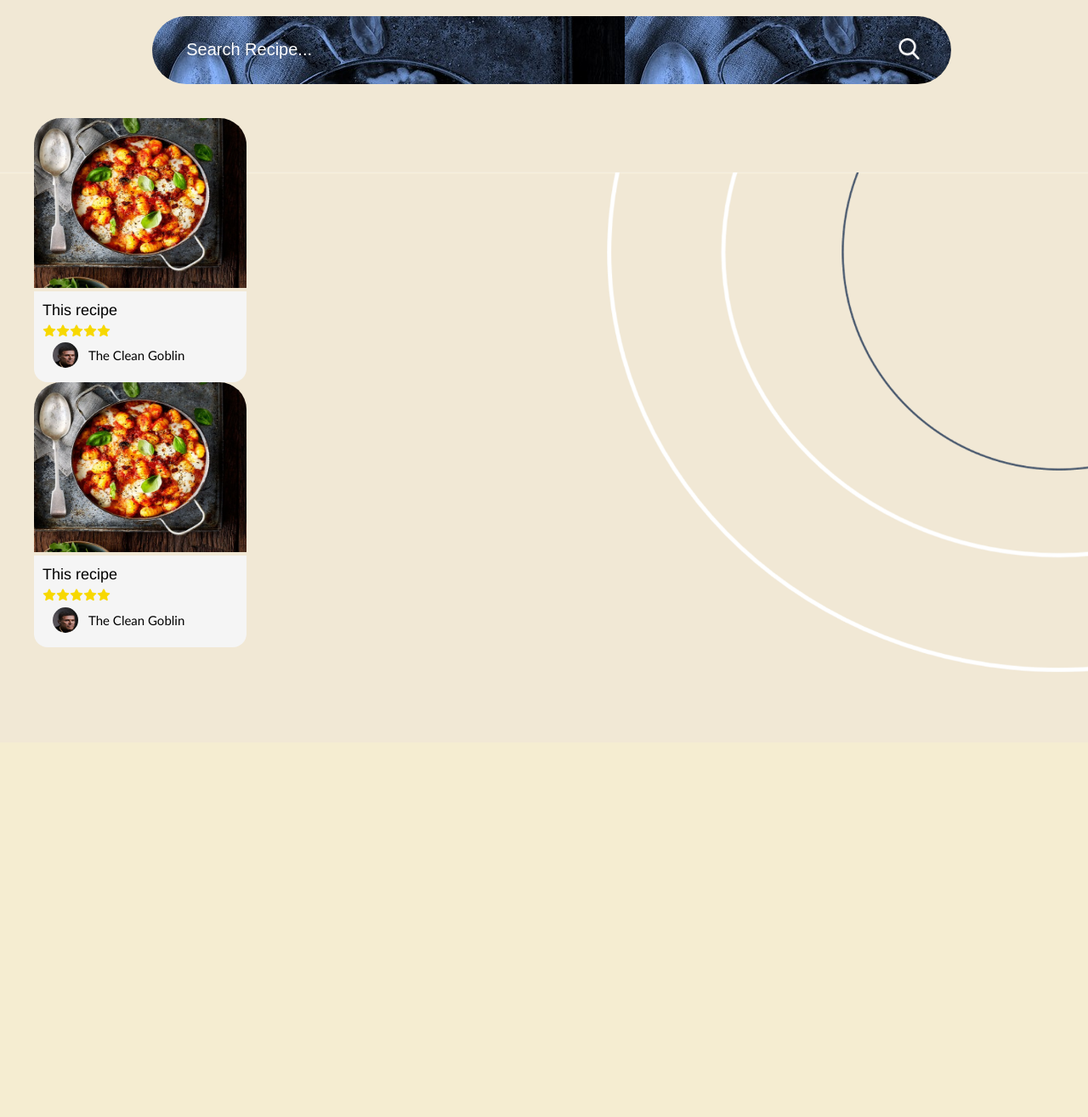
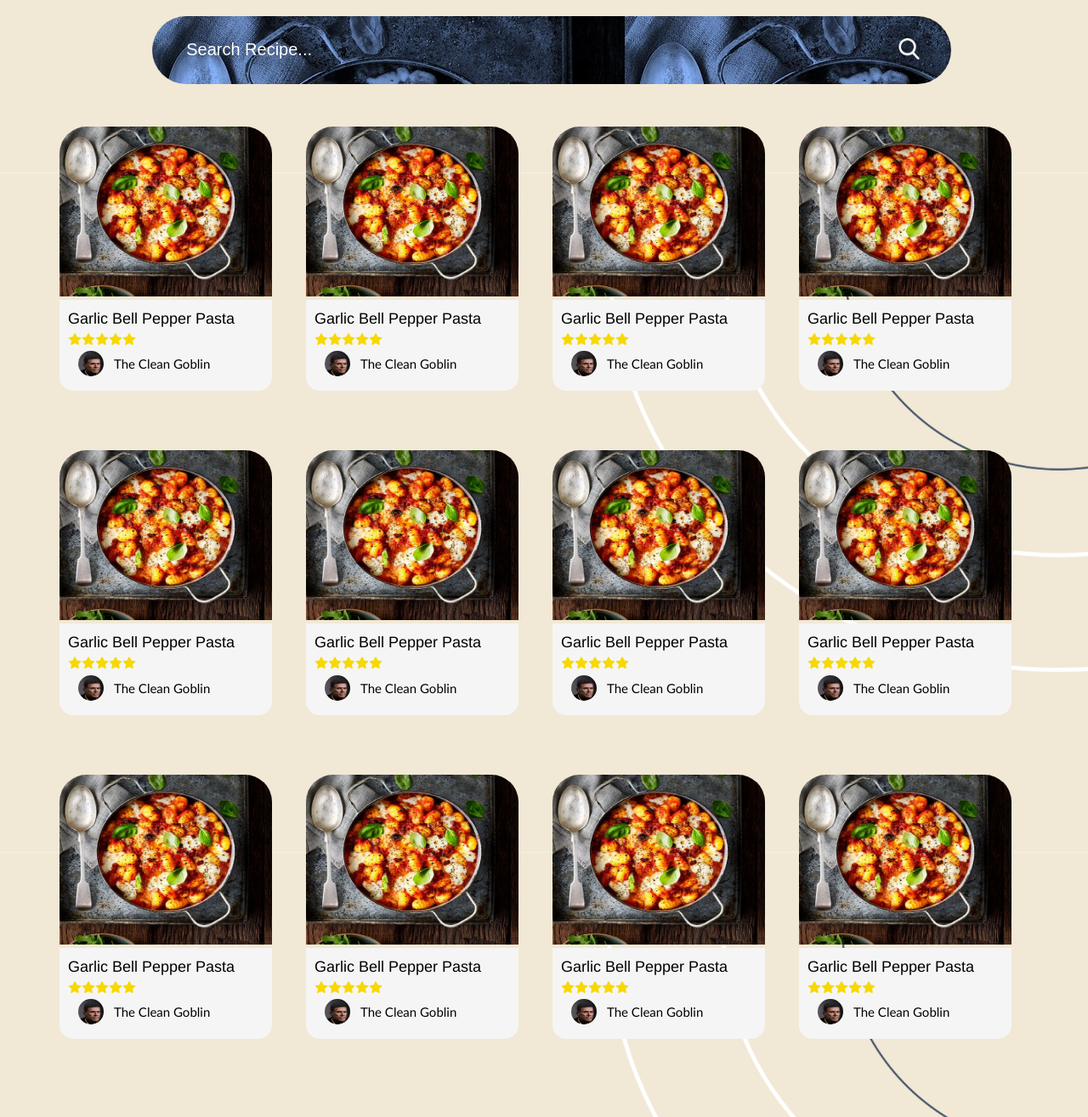
Before and after one commit to boring-school-work/cookitup, a PHP site: page / in a window 1280 px wide; the page is wider, and only the part inside the window is pictured. Shown: the part 597-1912 px from the top of that part at 85% size. Before the commit the page ends 1388 px from the top of that part, so only its background shows below. Run offline with PHP 8.4, Linux system fonts and the light colour scheme.

Commit message:
Finished explore section

```diff
--- a/assets/css/stylesheet.css
+++ b/assets/css/stylesheet.css
@@ -304,15 +304,19 @@ margin-left: 90px;
 
 
   /* Explore Section Styling */
-  .explore-row1{
-    display: inline-block;
+  .explore-row{
+    display: inline-flex;
     align-items: center;
     vertical-align: top;
-    padding: 40px;
+    padding: 20px 0;
     width: 100%;
   }
 
   .recipe-card{
+    margin-top: 30px;
+    margin-left: 20px;
+    margin-right: 20px;
+    margin-bottom: 0px;
     width: 250px;
     overflow: hidden;
     cursor: pointer;
--- a/index.html
+++ b/index.html
@@ -32,7 +32,7 @@
             <a> See Recipe → </a>
             <br>
             <br>
-            <button type="button" id="User button" class="user-button">
+            <button type="button" id="userButton" class="user-button">
                 <span class="button-text"> The Clean Goblin </span>
                 <span class="button-icon"><img src="images/Users/a3lh4g4p0w881.jpg" class="user-profile-pic"></span>
           </button>
@@ -55,13 +55,13 @@
         </form>
       </div>
 
-    <div class="explore-row1">
+    <div class="explore-row">
 
-        <div class="recipe-card"> <img src="images/chorizo-mozarella-gnocchi-bake-cropped-9ab73a3.jpg" class="recipe-img"/>
+        <div class="recipe-card" style="margin-left: 70px;"> <img src="images/chorizo-mozarella-gnocchi-bake-cropped-9ab73a3.jpg" class="recipe-img"/>
             <div class="card-data">
-             This recipe <br>
+            Garlic Bell Pepper Pasta <br>
              <img src="images/5-star.png" class="rating">
-             <button type="button" id="UserButton" class="mini-user-button">
+             <button type="button" id="miniUserButton1" class="mini-user-button">
                 <span class="mini-button-icon"><img src="images/Users/a3lh4g4p0w881.jpg" class="mini-user-profile-pic"></span>
                 <span class="mini-button-text"> The Clean Goblin </span>
           </button>
@@ -70,9 +70,31 @@
 
         <div class="recipe-card"> <img src="images/chorizo-mozarella-gnocchi-bake-cropped-9ab73a3.jpg" class="recipe-img"/>
             <div class="card-data">
-             This recipe <br>
+             Garlic Bell Pepper Pasta <br>
              <img src="images/5-star.png" class="rating">
-             <button type="button" id="UserButton" class="mini-user-button">
+             <button type="button" id="miniUserButton12" class="mini-user-button">
+                <span class="mini-button-icon"><img src="images/Users/a3lh4g4p0w881.jpg" class="mini-user-profile-pic"></span>
+                <span class="mini-button-text"> The Clean Goblin </span>
+          </button>
+            </div>
+        </div>
+
+        <div class="recipe-card"> <img src="images/chorizo-mozarella-gnocchi-bake-cropped-9ab73a3.jpg" class="recipe-img"/>
+            <div class="card-data">
+             Garlic Bell Pepper Pasta <br>
+             <img src="images/5-star.png" class="rating">
+             <button type="button" id="miniUserButton13" class="mini-user-button">
+                <span class="mini-button-icon"><img src="images/Users/a3lh4g4p0w881.jpg" class="mini-user-profile-pic"></span>
+                <span class="mini-button-text"> The Clean Goblin </span>
+          </button>
+            </div>
+        </div>
+
+        <div class="recipe-card"> <img src="images/chorizo-mozarella-gnocchi-bake-cropped-9ab73a3.jpg" class="recipe-img"/>
+            <div class="card-data">
+             Garlic Bell Pepper Pasta <br>
+             <img src="images/5-star.png" class="rating">
+             <button type="button" id="miniUserButton14" class="mini-user-button">
                 <span class="mini-button-icon"><img src="images/Users/a3lh4g4p0w881.jpg" class="mini-user-profile-pic"></span>
                 <span class="mini-button-text"> The Clean Goblin </span>
           </button>
@@ -81,11 +103,101 @@
 
     </div>
 
-    <div class="explore-row2"></div>
+    <div class="explore-row">
 
-    <div class="explore-row3"></div>
+        <div class="recipe-card" style="margin-left: 70px;"> <img src="images/chorizo-mozarella-gnocchi-bake-cropped-9ab73a3.jpg" class="recipe-img"/>
+            <div class="card-data">
+            Garlic Bell Pepper Pasta <br>
+             <img src="images/5-star.png" class="rating">
+             <button type="button" id="miniUserButton2" class="mini-user-button">
+                <span class="mini-button-icon"><img src="images/Users/a3lh4g4p0w881.jpg" class="mini-user-profile-pic"></span>
+                <span class="mini-button-text"> The Clean Goblin </span>
+          </button>
+            </div>
+        </div>
 
-    <div class="explore-row4"></div>
+        <div class="recipe-card"> <img src="images/chorizo-mozarella-gnocchi-bake-cropped-9ab73a3.jpg" class="recipe-img"/>
+            <div class="card-data">
+             Garlic Bell Pepper Pasta <br>
+             <img src="images/5-star.png" class="rating">
+             <button type="button" id="miniUserButton22" class="mini-user-button">
+                <span class="mini-button-icon"><img src="images/Users/a3lh4g4p0w881.jpg" class="mini-user-profile-pic"></span>
+                <span class="mini-button-text"> The Clean Goblin </span>
+          </button>
+            </div>
+        </div>
+
+        <div class="recipe-card"> <img src="images/chorizo-mozarella-gnocchi-bake-cropped-9ab73a3.jpg" class="recipe-img"/>
+            <div class="card-data">
+             Garlic Bell Pepper Pasta <br>
+             <img src="images/5-star.png" class="rating">
+             <button type="button" id="miniUserButton23" class="mini-user-button">
+                <span class="mini-button-icon"><img src="images/Users/a3lh4g4p0w881.jpg" class="mini-user-profile-pic"></span>
+                <span class="mini-button-text"> The Clean Goblin </span>
+          </button>
+            </div>
+        </div>
+
+        <div class="recipe-card"> <img src="images/chorizo-mozarella-gnocchi-bake-cropped-9ab73a3.jpg" class="recipe-img"/>
+            <div class="card-data">
+             Garlic Bell Pepper Pasta <br>
+             <img src="images/5-star.png" class="rating">
+             <button type="button" id="miniUserButton24" class="mini-user-button">
+                <span class="mini-button-icon"><img src="images/Users/a3lh4g4p0w881.jpg" class="mini-user-profile-pic"></span>
+                <span class="mini-button-text"> The Clean Goblin </span>
+          </button>
+            </div>
+        </div>
+
+    </div>
+
+    <div class="explore-row">
+
+        <div class="recipe-card" style="margin-left: 70px;"> <img src="images/chorizo-mozarella-gnocchi-bake-cropped-9ab73a3.jpg" class="recipe-img"/>
+            <div class="card-data">
+            Garlic Bell Pepper Pasta <br>
+             <img src="images/5-star.png" class="rating">
+             <button type="button" id="miniUserButton3" class="mini-user-button">
+                <span class="mini-button-icon"><img src="images/Users/a3lh4g4p0w881.jpg" class="mini-user-profile-pic"></span>
+                <span class="mini-button-text"> The Clean Goblin </span>
+          </button>
+            </div>
+        </div>
+
+        <div class="recipe-card"> <img src="images/chorizo-mozarella-gnocchi-bake-cropped-9ab73a3.jpg" class="recipe-img"/>
+            <div class="card-data">
+             Garlic Bell Pepper Pasta <br>
+             <img src="images/5-star.png" class="rating">
+             <button type="button" id="miniUserButton32" class="mini-user-button">
+                <span class="mini-button-icon"><img src="images/Users/a3lh4g4p0w881.jpg" class="mini-user-profile-pic"></span>
+                <span class="mini-button-text"> The Clean Goblin </span>
+          </button>
+            </div>
+        </div>
+
+        <div class="recipe-card"> <img src="images/chorizo-mozarella-gnocchi-bake-cropped-9ab73a3.jpg" class="recipe-img"/>
+            <div class="card-data">
+             Garlic Bell Pepper Pasta <br>
+             <img src="images/5-star.png" class="rating">
+             <button type="button" id="miniUserButton33" class="mini-user-button">
+                <span class="mini-button-icon"><img src="images/Users/a3lh4g4p0w881.jpg" class="mini-user-profile-pic"></span>
+                <span class="mini-button-text"> The Clean Goblin </span>
+          </button>
+            </div>
+        </div>
+
+        <div class="recipe-card"> <img src="images/chorizo-mozarella-gnocchi-bake-cropped-9ab73a3.jpg" class="recipe-img"/>
+            <div class="card-data">
+             Garlic Bell Pepper Pasta <br>
+             <img src="images/5-star.png" class="rating">
+             <button type="button" id="miniUserButton34" class="mini-user-button">
+                <span class="mini-button-icon"><img src="images/Users/a3lh4g4p0w881.jpg" class="mini-user-profile-pic"></span>
+                <span class="mini-button-text"> The Clean Goblin </span>
+          </button>
+            </div>
+        </div>
+
+    </div>
 
     </div>
     <br>
```
Also changed, not shown: script.js (line endings or trailing spaces).
